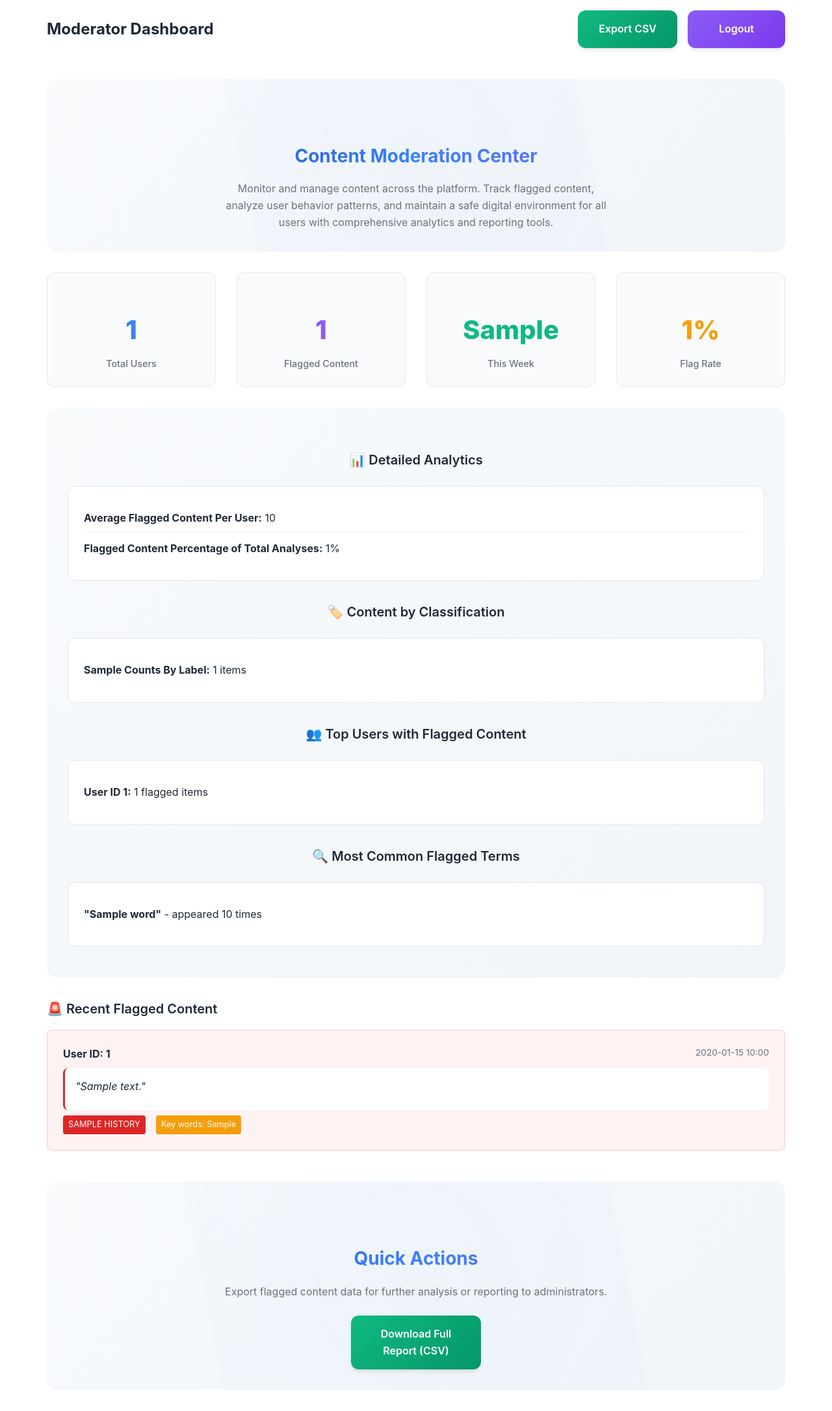
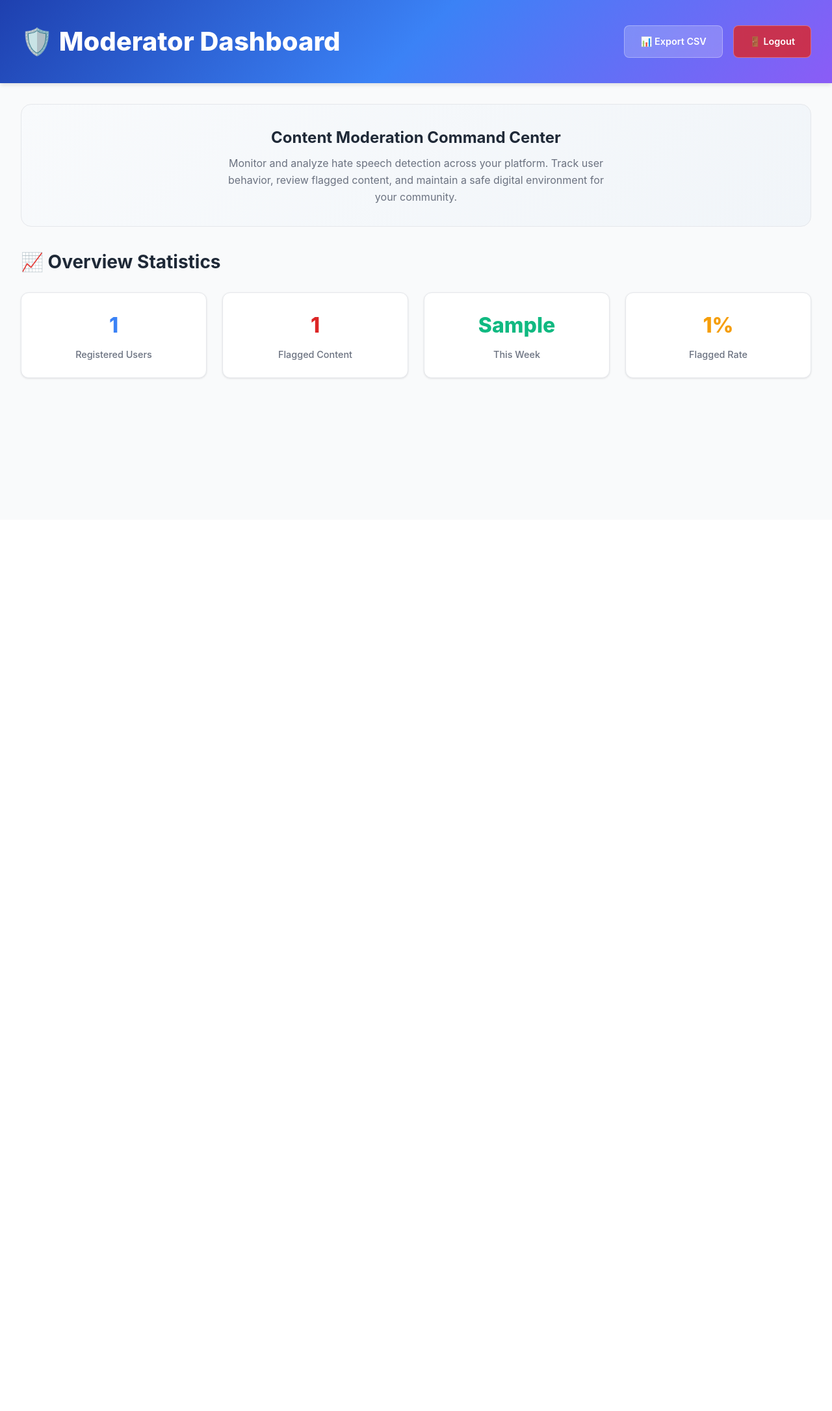
Before and after one commit to Olamieee/Kinyarwanda-Hatespeech-Detection, a Flask app: template templates/moderator_dashboard.html in a window 1280 px wide. Shown: the whole page at 65% size. After the commit the page ends 584 px from the top, so only its background shows below. Run offline with Flask 3, Linux system fonts and the light colour scheme; tables that the repository leaves empty hold one stand-in row (values such as "Sample post"); the template is opened without the code that fills it: values that come from a table or form of the project are taken from there, most other values are stand-ins (such as "Sample title", 1, 10 or a date in 2020); parts of the project's set-up code (start-up, migrations or seed data) failed here and were passed over.

Commit message:
Update moderator_dashboard.html

```diff
--- a/templates/moderator_dashboard.html
+++ b/templates/moderator_dashboard.html
@@ -1,127 +1,479 @@
 <!DOCTYPE html>
 <html lang="en">
 <head>
-  <meta charset="UTF-8">
-  <meta name="viewport" content="width=device-width, initial-scale=1.0">
+  <meta charset="UTF-8" />
+  <meta name="viewport" content="width=device-width, initial-scale=1.0" />
   <title>Moderator Dashboard - Kinyarwanda Hate Speech Detection</title>
-  <link rel="stylesheet" href="{{ url_for('static', filename='styles.css') }}">
+  <style>
+    * {
+      margin: 0;
+      padding: 0;
+      box-sizing: border-box;
+    }
+
+    body {
+      font-family: -apple-system, BlinkMacSystemFont, 'Segoe UI', Roboto, sans-serif;
+      line-height: 1.6;
+      color: #1f2937;
+      background: #f9fafb;
+      min-height: 100vh;
+    }
+
+    .container {
+      max-width: 1400px;
+      margin: 0 auto;
+      padding: 0 1rem;
+    }
+
+    /* Mobile-first responsive design */
+    @media (min-width: 640px) {
+      .container {
+        padding: 0 2rem;
+      }
+    }
+
+    /* Header */
+    .header {
+      background: linear-gradient(135deg, #1e40af 0%, #3b82f6 50%, #8b5cf6 100%);
+      color: white;
+      padding: 2rem 0;
+      margin-bottom: 2rem;
+      box-shadow: 0 4px 6px -1px rgba(0, 0, 0, 0.1);
+    }
+
+    .header-content {
+      display: flex;
+      justify-content: space-between;
+      align-items: center;
+      flex-wrap: wrap;
+      gap: 1rem;
+    }
+
+    .header-title {
+      font-size: 2rem;
+      font-weight: 800;
+      display: flex;
+      align-items: center;
+      gap: 0.5rem;
+    }
+
+    @media (min-width: 640px) {
+      .header-title {
+        font-size: 2.5rem;
+      }
+    }
+
+    .header-actions {
+      display: flex;
+      gap: 1rem;
+      flex-wrap: wrap;
+    }
+
+    .header-btn {
+      display: inline-block;
+      padding: 0.75rem 1.5rem;
+      background: rgba(255, 255, 255, 0.2);
+      color: white;
+      text-decoration: none;
+      border-radius: 8px;
+      font-weight: 600;
+      font-size: 0.9rem;
+      transition: all 0.3s ease;
+      backdrop-filter: blur(10px);
+      border: 1px solid rgba(255, 255, 255, 0.3);
+    }
+
+    .header-btn:hover {
+      background: rgba(255, 255, 255, 0.3);
+      transform: translateY(-2px);
+    }
+
+    .header-btn.danger {
+      background: rgba(220, 38, 38, 0.8);
+    }
+
+    .header-btn.danger:hover {
+      background: rgba(220, 38, 38, 0.9);
+    }
+
+    /* Welcome Section */
+    .welcome-section {
+      background: linear-gradient(135deg, #f8fafc 0%, #f1f5f9 100%);
+      padding: 2rem;
+      border-radius: 16px;
+      margin-bottom: 2rem;
+      text-align: center;
+      border: 1px solid #e5e7eb;
+    }
+
+    .welcome-title {
+      font-size: 1.5rem;
+      font-weight: 700;
+      color: #1f2937;
+      margin-bottom: 0.5rem;
+    }
+
+    .welcome-description {
+      color: #6b7280;
+      font-size: 1rem;
+      max-width: 600px;
+      margin: 0 auto;
+      line-height: 1.6;
+    }
+
+    /* Stats Grid */
+    .stats-section {
+      margin-bottom: 3rem;
+    }
+
+    .section-title {
+      font-size: 1.75rem;
+      font-weight: 700;
+      margin-bottom: 1.5rem;
+      color: #1f2937;
+      display: flex;
+      align-items: center;
+      gap: 0.5rem;
+    }
+
+    .stats-grid {
+      display: grid;
+      gap: 1.5rem;
+      margin-bottom: 2rem;
+    }
+
+    @media (min-width: 640px) {
+      .stats-grid {
+        grid-template-columns: repeat(2, 1fr);
+      }
+    }
+
+    @media (min-width: 1024px) {
+      .stats-grid {
+        grid-template-columns: repeat(4, 1fr);
+      }
+    }
+
+    .stat-card {
+      background: white;
+      padding: 1.5rem;
+      border-radius: 12px;
+      border: 1px solid #e5e7eb;
+      box-shadow: 0 1px 3px rgba(0, 0, 0, 0.1);
+      transition: all 0.3s ease;
+      text-align: center;
+    }
+
+    .stat-card:hover {
+      transform: translateY(-2px);
+      box-shadow: 0 4px 8px rgba(0, 0, 0, 0.1);
+    }
+
+    .stat-number {
+      font-size: 2rem;
+      font-weight: 800;
+      margin-bottom: 0.5rem;
+    }
+
+    .stat-label {
+      color: #6b7280;
+      font-size: 0.9rem;
+      font-weight: 500;
+    }
+
+    .stat-card:nth-child(1) .stat-number { color: #3b82f6; }
+    .stat-card:nth-child(2) .stat-number { color: #dc2626; }
+    .stat-card:nth-child(3) .stat-number { color: #10b981; }
+    .stat-card:nth-child(4) .stat-number { color: #f59e0b; }
+
+    /* Detailed Stats */
+    .detailed-stats {
+      display: grid;
+      gap: 1.5rem;
+      margin-bottom: 3rem;
+    }
+
+    @media (min-width: 768px) {
+      .detailed-stats {
+        grid-template-columns: repeat(2, 1fr);
+      }
+    }
+
+    @media (min-width: 1024px) {
+      .detailed-stats {
+        grid-template-columns: repeat(3, 1fr);
+      }
+    }
+
+    .detail-card {
+      background: white;
+      padding: 1.5rem;
+      border-radius: 12px;
+      border: 1px solid #e5e7eb;
+      box-shadow: 0 1px 3px rgba(0, 0, 0, 0.1);
+    }
+
+    .detail-card h3 {
+      font-size: 1.125rem;
+      font-weight: 600;
+      margin-bottom: 1rem;
+      color: #1f2937;
+      display: flex;
+      align-items: center;
+      gap: 0.5rem;
+    }
+
+    .detail-list {
+      list-style: none;
+    }
+
+    .detail-list li {
+      padding: 0.5rem 0;
+      border-bottom: 1px solid #f3f4f6;
+      display: flex;
+      justify-content: space-between;
+      align-items: center;
+      font-size: 0.9rem;
+    }
+
+    .detail-list li:last-child {
+      border-bottom: none;
+    }
+
+    .detail-value {
+      font-weight: 600;
+      color: #374151;
+    }
+
+    /* Flagged Content Section */
+    .flagged-section {
+      background: white;
+      border-radius: 16px;
+      border: 1px solid #e5e7eb;
+      box-shadow: 0 1px 3px rgba(0, 0, 0, 0.1);
+      overflow: hidden;
+    }
+
+    .flagged-header {
+      background: linear-gradient(135deg, #fee2e2 0%, #fecaca 100%);
+      padding: 1.5rem;
+      border-bottom: 1px solid #e5e7eb;
+    }
+
+    .flagged-header h2 {
+      color: #991b1b;
+      font-size: 1.5rem;
+      font-weight: 700;
+      display: flex;
+      align-items: center;
+      gap: 0.5rem;
+    }
+
+    .flagged-content {
+      max-height: 600px;
+      overflow-y: auto;
+    }
+
+    .flagged-item {
+      padding: 1.5rem;
+      border-bottom: 1px solid #f3f4f6;
+      transition: background-color 0.3s ease;
+    }
+
+    .flagged-item:hover {
+      background: #f9fafb;
+    }
+
+    .flagged-item:last-child {
+      border-bottom: none;
+    }
+
+    .flagged-meta {
+      display: flex;
+      align-items: center;
+      gap: 1rem;
+      margin-bottom: 0.75rem;
+      flex-wrap: wrap;
+      font-size: 0.85rem;
+      color: #6b7280;
+    }
+
+    .user-id {
+      background: #e5e7eb;
+      padding: 0.25rem 0.5rem;
+      border-radius: 4px;
+      font-weight: 600;
+      color: #374151;
+    }
+
+    .timestamp {
+      background: #f3f4f6;
+      padding: 0.25rem 0.5rem;
+      border-radius: 4px;
+    }
+
+    .flagged-text {
+      background: #fef2f2;
+      padding: 1rem;
+      border-radius: 8px;
+      border-left: 4px solid #dc2626;
+      margin-bottom: 0.75rem;
+      font-style: italic;
+      color: #374151;
+      font-size: 0.95rem;
+      line-height: 1.5;
+    }
+
+    .flagged-details {
+      display: flex;
+      gap: 1rem;
+      flex-wrap: wrap;
+      align-items: center;
+    }
+
+    .label-badge {
+      padding: 0.25rem 0.75rem;
+      border-radius: 20px;
+      font-size: 0.8rem;
+      font-weight: 600;
+      background: #fee2e2;
+      color: #991b1b;
+    }
+
+    .explanation {
+      background: #fef3c7;
+      padding: 0.5rem 0.75rem;
+      border-radius: 6px;
+      font-size: 0.8rem;
+      color: #78350f;
+      flex: 1;
+      min-width: 200px;
+    }
+
+    .no-flagged {
+      text-align: center;
+      padding: 3rem;
+      color: #6b7280;
+    }
+
+    .no-flagged h3 {
+      font-size: 1.25rem;
+      margin-bottom: 0.5rem;
+      color: #10b981;
+    }
+
+    /* Responsive adjustments */
+    @media (max-width: 640px) {
+      .header-content {
+        flex-direction: column;
+        text-align: center;
+      }
+
+      .header-title {
+        font-size: 1.5rem;
+      }
+
+      .header-actions {
+        justify-content: center;
+      }
+
+      .welcome-section {
+        padding: 1.5rem;
+      }
+
+      .detail-card,
+      .stat-card {
+        padding: 1.25rem;
+      }
+
+      .flagged-meta {
+        flex-direction: column;
+        align-items: flex-start;
+        gap: 0.5rem;
+      }
+
+      .flagged-details {
+        flex-direction: column;
+        align-items: flex-start;
+      }
+    }
+
+    /* Loading animation */
+    @keyframes pulse {
+      0%, 100% { opacity: 1; }
+      50% { opacity: 0.5; }
+    }
+
+    .loading {
+      animation: pulse 2s infinite;
+    }
+
+    /* Scrollbar styling */
+    .flagged-content::-webkit-scrollbar {
+      width: 6px;
+    }
+
+    .flagged-content::-webkit-scrollbar-track {
+      background: #f1f1f1;
+    }
+
+    .flagged-content::-webkit-scrollbar-thumb {
+      background: #c1c1c1;
+      border-radius: 3px;
+    }
+
+    .flagged-content::-webkit-scrollbar-thumb:hover {
+      background: #a8a8a8;
+    }
+  </style>
 </head>
 <body>
-  <div class="container">
-    <div class="top-nav">
-      <h2>Moderator Dashboard</h2>
-      <div class="nav-buttons">
-        <a href="{{ url_for('export_flagged') }}" class="btn export-btn">Export CSV</a>
-        <a href="{{ url_for('logout') }}" class="btn">Logout</a>
-      </div>
-    </div>
-
-    <div class="dashboard-intro">
-      <div class="dashboard-intro-content">
-        <h2>Content Moderation Center</h2>
-        <p>
-          Monitor and manage content across the platform. Track flagged content, analyze user behavior patterns,
-          and maintain a safe digital environment for all users with comprehensive analytics and reporting tools.
-        </p>
-      </div>
-    </div>
-
-    <!-- Quick Stats Overview -->
-    <div class="stats-grid">
-      <div class="stat-item">
-        <h3>{{ stats.total_users }}</h3>
-        <p>Total Users</p>
-      </div>
-      <div class="stat-item">
-        <h3>{{ stats.total_flagged }}</h3>
-        <p>Flagged Content</p>
-      </div>
-      <div class="stat-item">
-        <h3>{{ stats.flagged_week }}</h3>
-        <p>This Week</p>
-      </div>
-      <div class="stat-item">
-        <h3>{{ stats.flagged_percentage | round(1) }}%</h3>
-        <p>Flag Rate</p>
-      </div>
-    </div>
-
-    <!-- Detailed Statistics -->
-    <div class="moderator-stats">
-      <h3>📊 Detailed Analytics</h3>
-      <ul>
-        <li><strong>Average Flagged Content Per User:</strong> {{ stats.avg_flagged_per_user | round(2) }}</li>
-        <li><strong>Flagged Content Percentage of Total Analyses:</strong> {{ stats.flagged_percentage | round(2) }}%</li>
-      </ul>
-
-      <h3>🏷️ Content by Classification</h3>
-      <ul>
-        {% for label, count in stats.counts_by_label.items() %}
-          <li><strong>{{ label|title }}:</strong> {{ count }} items</li>
-        {% endfor %}
-      </ul>
-
-      <h3>👥 Top Users with Flagged Content</h3>
-      <ul>
-        {% for user_id, count in stats.top_users %}
-          <li><strong>User ID {{ user_id }}:</strong> {{ count }} flagged items</li>
-        {% endfor %}
-      </ul>
-
-      <h3>🔍 Most Common Flagged Terms</h3>
-      <ul>
-        {% for word, freq in stats.top_words %}
-          <li><strong>"{{ word }}"</strong> - appeared {{ freq }} times</li>
-        {% endfor %}
-      </ul>
-    </div>
-
-    <!-- Flagged Content List -->
-    <div class="flagged-content">
-      <h3>🚨 Recent Flagged Content</h3>
-      {% if flagged %}
-        <ul>
-          {% for item in flagged %}
-            <li>
-              <div style="display: flex; justify-content: space-between; align-items: flex-start; margin-bottom: 0.5rem;">
-                <strong>User ID: {{ item.user_id }}</strong>
-                <small style="color: #6b7280;">{{ item.timestamp.strftime('%Y-%m-%d %H:%M') }}</small>
-              </div>
-
-              <div style="background: white; padding: 1rem; border-radius: 8px; margin: 0.5rem 0; border-left: 3px solid #dc2626;">
-                <p style="font-style: italic; margin-bottom: 0.5rem;">"{{ item.tweet_text }}"</p>
-              </div>
-
-              <div style="display: flex; gap: 1rem; margin-top: 0.5rem; flex-wrap: wrap;">
-                <span style="background: #dc2626; color: white; padding: 0.25rem 0.5rem; border-radius: 4px; font-size: 0.8rem;">
-                  {{ item.predicted_label|upper }}
-                </span>
-                {% if item.explanation_words %}
-                  <span style="background: #f59e0b; color: white; padding: 0.25rem 0.5rem; border-radius: 4px; font-size: 0.8rem;">
-                    Key words: {{ item.explanation_words }}
-                  </span>
-                {% endif %}
-              </div>
-            </li>
-          {% endfor %}
-        </ul>
-      {% else %}
-        <div style="text-align: center; padding: 3rem; color: #6b7280;">
-          <p>🎉 No flagged content found! The community is behaving well.</p>
-        </div>
-      {% endif %}
-    </div>
-
-    <!-- Action Center -->
-    <div class="dashboard-intro" style="margin-top: 3rem;">
-      <div class="dashboard-intro-content">
-        <h2>Quick Actions</h2>
-        <p>Export flagged content data for further analysis or reporting to administrators.</p>
-        <div style="margin-top: 1.5rem;">
-          <a href="{{ url_for('export_flagged') }}" class="btn export-btn">Download Full Report (CSV)</a>
+  <div class="header">
+    <div class="container">
+      <div class="header-content">
+        <h1 class="header-title">
+          🛡️ Moderator Dashboard
+        </h1>
+        <div class="header-actions">
+          <a href="{{ url_for('export_flagged') }}" class="header-btn">
+            📊 Export CSV
+          </a>
+          <a href="{{ url_for('logout') }}" class="header-btn danger">
+            🚪 Logout
+          </a>
         </div>
       </div>
     </div>
   </div>
-</body>
-</html>
+
+  <div class="container">
+    <!-- Welcome Section -->
+    <div class="welcome-section">
+      <h2 class="welcome-title">Content Moderation Command Center</h2>
+      <p class="welcome-description">
+        Monitor and analyze hate speech detection across your platform. Track user behavior,
+        review flagged content, and maintain a safe digital environment for your community.
+      </p>
+    </div>
+
+    <!-- Quick Stats -->
+    <div class="stats-section">
+      <h2 class="section-title">📈 Overview Statistics</h2>
+      <div class="stats-grid">
+        <div class="stat-card">
+          <div class="stat-number">{{ stats.total_users }}</div>
+          <div class="stat-label">Registered Users</div>
+        </div>
+        <div class="stat-card">
+          <div class="stat-number">{{ stats.total_flagged }}</div>
+          <div class="stat-label">Flagged Content</div>
+        </div>
+        <div class="stat-card">
+          <div class="stat-number">{{ stats.flagged_week }}</div>
+          <div class="stat-label">This Week</div>
+        </div>
+        <div class="stat-card">
+          <div class="stat-number">{{ stats.flagged_percentage | round(1) }}%</div>
+          <div class="stat-label">Flagged Rate</div>
+        </div>
+      </div>
```
